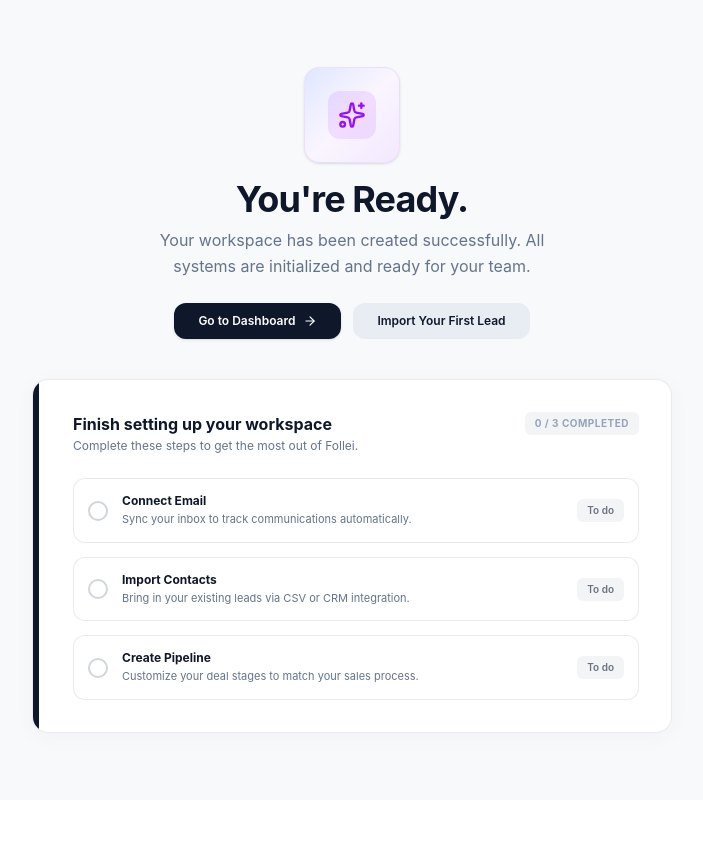
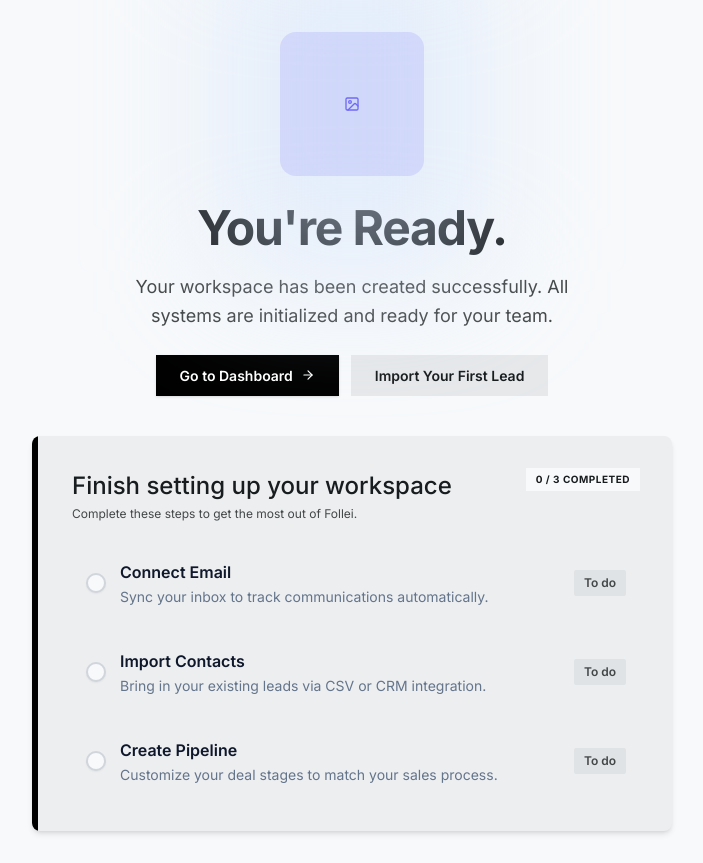
Before and after one commit to Kuberan1810/FolleiPhase1, a React (Vite) app: page /onboarding/final in a window 1280 px wide. Shown: the whole page, without its empty margins (288-991 px from the left). Before the commit the page ends 800 px from the top, so only its background shows below. Built offline with nearby package versions, Linux system fonts and the light colour scheme.

Commit message:
changes in onboarding

```diff
--- a/src/Pages/OnBoarding/CompanyDetails.tsx
+++ b/src/Pages/OnBoarding/CompanyDetails.tsx
@@ -119,7 +119,7 @@ const CompanyDetails: React.FC = () => {
                       key={size}
                       type="button"
                       onClick={() => setCompanySize(size)}
-                      className={`h-[56px] px-2 rounded-[4px] text-xs font-semibold transition-all cursor-pointer text-center flex items-center justify-center ${isSelected
+                      className={`h-[56px] px-2 text-xs font-semibold transition-all cursor-pointer text-center flex items-center justify-center ${isSelected
                         ? 'border-[#004370] bg-[#F0F7FF] text-[#004370] shadow-sm ring-1 ring-[#004370]'
                         : 'bg-[#F2F4F6] text-[#475569] hover:bg-gray-200/60'
                         }`}
@@ -179,18 +179,18 @@ const CompanyDetails: React.FC = () => {
 
             {/* Bottom Actions Row */}
             <div className="flex items-center justify-between pt-4 border-t border-gray-100 mt-6">
-              <div className="flex items-center gap-1.5">
+              {/* <div className="flex items-center gap-1.5">
                 <div className="w-5 h-[2px] bg-[#E2E8F0] rounded-full" />
                 <div className="w-5 h-[2px] bg-[#E2E8F0] rounded-full" />
                 <div className="w-8 h-[3px] bg-[#000000] rounded-full" />
                 <span className="text-[12px] text-[#64748B] font-normal ml-1">
                   Setup nearly complete
                 </span>
-              </div>
+              </div> */}
 
               <button
                 type="submit"
-                className="h-[48px] px-6 bg-[#000000] hover:bg-gray-900 text-white text-[14px] font-semibold rounded-[4px] shadow-[0_2px_4px_-2px_rgba(0,0,0,0.10),0_4px_6px_-1px_rgba(0,0,0,0.10)] transition-all cursor-pointer inline-flex items-center justify-center gap-2"
+                className="ml-auto h-[48px] px-6 bg-[#000000] hover:bg-gray-900 text-white text-[14px] font-semibold shadow-[0_2px_4px_-2px_rgba(0,0,0,0.10),0_4px_6px_-1px_rgba(0,0,0,0.10)] transition-all cursor-pointer inline-flex items-center justify-center gap-2"
               >
                 <span>Complete Setup</span>
                 <ArrowRight className="w-4 h-4" />
--- a/src/Pages/OnBoarding/FinalPage.tsx
+++ b/src/Pages/OnBoarding/FinalPage.tsx
@@ -1,6 +1,6 @@
 import React, { useState } from 'react';
 import { useNavigate } from 'react-router-dom';
-import { Sparkles, Check, ArrowRight } from 'lucide-react';
+import { Sparkles, Check, ArrowRight, Image } from 'lucide-react';
 
 interface ChecklistItem {
   id: string;
@@ -44,20 +44,23 @@ const FinalPage: React.FC = () => {
   const completedCount = tasks.filter((t) => t.completed).length;
 
   return (
-    <div className="min-h-screen bg-[#F7F9FB] flex flex-col items-center justify-center p-4 sm:p-8 font-sans">
+    <div className="min-h-screen bg-[#F7F9FB] flex flex-col items-center justify-center p-4 sm:p-8">
       <div className="w-full max-w-[640px] flex flex-col items-center text-center">
-        {/* Top Hero Icon Card */}
-        <div className="w-20 h-20 sm:w-24 sm:h-24 rounded-2xl bg-gradient-to-br from-indigo-100 via-purple-50 to-purple-100 border border-purple-200/60 flex items-center justify-center shadow-sm relative mb-4 group transition-transform hover:scale-105">
-          <div className="w-12 h-12 rounded-xl bg-purple-600/10 flex items-center justify-center text-purple-600">
-            <Sparkles className="w-7 h-7" />
+        <div className="relative flex items-center justify-center mb-4">
+
+          <div className="absolute w-64 h-84 rounded-[12px] bg-[#D0E1FB]/50 blur-[64px] pointer-events-none" />
+          <div className="relative w-36 h-36 rounded-2xl bg-[#6056F0]/15 flex items-center justify-center group transition-transform hover:scale-105">
+            <div className="w-14 h-14 flex items-center justify-center text-[#7168F6]">
+              <Image className="w-5 h-4" />
+            </div>
           </div>
         </div>
 
         {/* Hero Title & Subtitle */}
-        <h1 className="text-3xl sm:text-4xl font-bold text-[#0F172A] tracking-tight">
+        <h1 className="text-[48px] font-bold text-[#191C1E] tracking-tight">
           You're Ready.
         </h1>
-        <p className="text-sm sm:text-base text-[#64748B] mt-2 max-w-md font-normal leading-relaxed">
+        <p className="text-[18px] text-[#444748] mt-2 max-w-md font-normal leading-relaxed">
           Your workspace has been created successfully. All systems are initialized and ready for your team.
         </p>
 
@@ -66,7 +69,7 @@ const FinalPage: React.FC = () => {
           <button
             type="button"
             onClick={() => navigate('/dashboard')}
-            className="px-6 py-2.5 bg-[#0F172A] hover:bg-black text-white text-xs font-semibold rounded-xl shadow-sm transition-all cursor-pointer flex items-center gap-2"
+            className="px-6 py-2.5 bg-[#000000] hover:bg-black text-white text-[14px] font-semibold shadow-sm transition-all cursor-pointer flex items-center gap-2"
           >
             <span>Go to Dashboard</span>
             <ArrowRight className="w-3.5 h-3.5" />
@@ -74,28 +77,28 @@ const FinalPage: React.FC = () => {
           <button
             type="button"
             onClick={() => navigate('/onboarding/import-data')}
-            className="px-6 py-2.5 bg-[#E2E8F0]/70 hover:bg-[#CBD5E1] text-[#0F172A] text-xs font-semibold rounded-xl transition-all cursor-pointer"
+            className="px-6 py-2.5 bg-[#E6E8EA] hover:bg-[#CBD5E1] text-[#191C1E] text-[14px] font-semibold transition-all cursor-pointer"
           >
             Import Your First Lead
           </button>
         </div>
 
         {/* Task Checklist Card */}
-        <div className="w-full bg-[#F8FAFC] sm:bg-white rounded-2xl border border-gray-200/80 shadow-[0_4px_25px_rgba(0,0,0,0.03)] p-6 sm:p-8 text-left relative overflow-hidden">
+        <div className="w-full bg-[#ECEEF0] rounded-[8px] shadow-[0_2px_4px_-2px_rgba(0,0,0,0.10),0_4px_6px_-1px_rgba(0,0,0,0.10)] p-8 text-left relative overflow-hidden">
           {/* Left accent bar */}
-          <div className="absolute left-0 top-0 bottom-0 w-1.5 bg-[#0F172A] rounded-l-2xl" />
+          <div className="absolute left-0 top-0 bottom-0 w-1.5 bg-[#000000] rounded-l-[8px]" />
 
           {/* Card Header */}
           <div className="flex items-start justify-between mb-6 pl-2">
             <div>
-              <h2 className="text-base font-bold text-[#0F172A]">
+              <h2 className="text-[24px] font-medium text-[#191C1E]">
                 Finish setting up your workspace
               </h2>
-              <p className="text-xs text-[#64748B] mt-0.5">
+              <p className="text-xs text-[#444748] mt-0.5">
                 Complete these steps to get the most out of Follei.
               </p>
             </div>
-            <span className="text-[10px] font-bold tracking-wider uppercase text-[#94A3B8] bg-gray-100 px-2.5 py-1 rounded-md">
+            <span className="text-[10px] font-bold tracking-wider uppercase text-[#191C1E] bg-[#F7F9FB] px-2.5 py-1 rounded-[2px">
               {completedCount} / {tasks.length} COMPLETED
             </span>
           </div>
@@ -106,17 +109,17 @@ const FinalPage: React.FC = () => {
               <div
                 key={task.id}
                 onClick={() => toggleTask(task.id)}
-                className={`p-3.5 rounded-xl border flex items-center justify-between transition-all cursor-pointer ${task.completed
-                  ? 'border-emerald-200 bg-emerald-50/40'
-                  : 'border-gray-200/80 bg-white hover:border-gray-300'
+                className={`p-3.5 flex items-center justify-between transition-all cursor-pointer ${task.completed
+                  ? ''
+                  : ''
                   }`}
               >
                 <div className="flex items-center gap-3.5">
                   {/* Radio / Check Circle */}
                   <div
-                    className={`w-5 h-5 rounded-full flex items-center justify-center transition-all ${task.completed
-                      ? 'bg-emerald-600 text-white'
-                      : 'border-2 border-gray-300 bg-white'
+                    className={`w-5 h-5 rounded-full flex items-center justify-center transition-all shadow-[0_1px_2px_0_rgba(0,0,0,0.05)] ${task.completed
+                      ? 'bg-emerald-600 text-[#F7F9FB]'
+                      : 'border-2 border-gray-300 bg-[#F7F9FB]'
                       }`}
                   >
                     {task.completed && <Check className="w-3 h-3 stroke-[3]" />}
@@ -125,12 +128,12 @@ const FinalPage: React.FC = () => {
                   {/* Task Labels */}
                   <div>
                     <h4
-                      className={`text-xs font-bold transition-all ${task.completed ? 'text-emerald-900' : 'text-[#0F172A]'
+                      className={`text-[14] font-semibold transition-all ${task.completed ? 'text-emerald-900' : 'text-[#0F172A]'
                         }`}
                     >
                       {task.title}
                     </h4>
-                    <p className="text-[11px] text-[#64748B] mt-0.5 font-normal">
+                    <p className="text-[14px] text-[#64748B] mt-0.5 font-normal">
                       {task.subtitle}
                     </p>
                   </div>
@@ -138,9 +141,9 @@ const FinalPage: React.FC = () => {
 
                 {/* Status Badge */}
                 <span
-                  className={`text-[10px] font-semibold px-2.5 py-1 rounded-md transition-colors ${task.completed
+                  className={`text-[12px] font-semibold px-2.5 py-1 rounded-[2px] transition-colors ${task.completed
                     ? 'bg-emerald-100 text-emerald-800'
-                    : 'bg-gray-100 text-gray-500'
+                    : 'bg-[#E0E3E5] text-[#444748]'
                     }`}
                 >
                   {task.completed ? 'Done' : 'To do'}
--- a/src/Pages/OnBoarding/Workspace.tsx
+++ b/src/Pages/OnBoarding/Workspace.tsx
@@ -126,7 +126,7 @@ const Workspace: React.FC = () => {
             <div className="flex justify-end border-t border-[#ECEEF0] pt-4 mt-6">
               <button
                 type="submit"
-                className="h-[48px] px-6 bg-[#000000] hover:bg-gray-900 text-white text-[14px] font-semibold rounded-[4px] shadow-[0_2px_4px_-2px_rgba(0,0,0,0.10),0_4px_6px_-1px_rgba(0,0,0,0.10)] transition-all cursor-pointer inline-flex items-center justify-center gap-2"
+                className="h-[48px] px-6 bg-[#000000] hover:bg-gray-900 text-white text-[14px] font-semibold shadow-[0_2px_4px_-2px_rgba(0,0,0,0.10),0_4px_6px_-1px_rgba(0,0,0,0.10)] transition-all cursor-pointer inline-flex items-center justify-center gap-2"
               >
                 <span>Continue</span>
                 <ArrowRight className="w-4 h-4" />
```
Also changed, not shown: src/Pages/OnBoarding/ConnectTools.tsx (+4 -7 lines), src/Pages/OnBoarding/DefineCustomer.tsx (+19 -23 lines).
